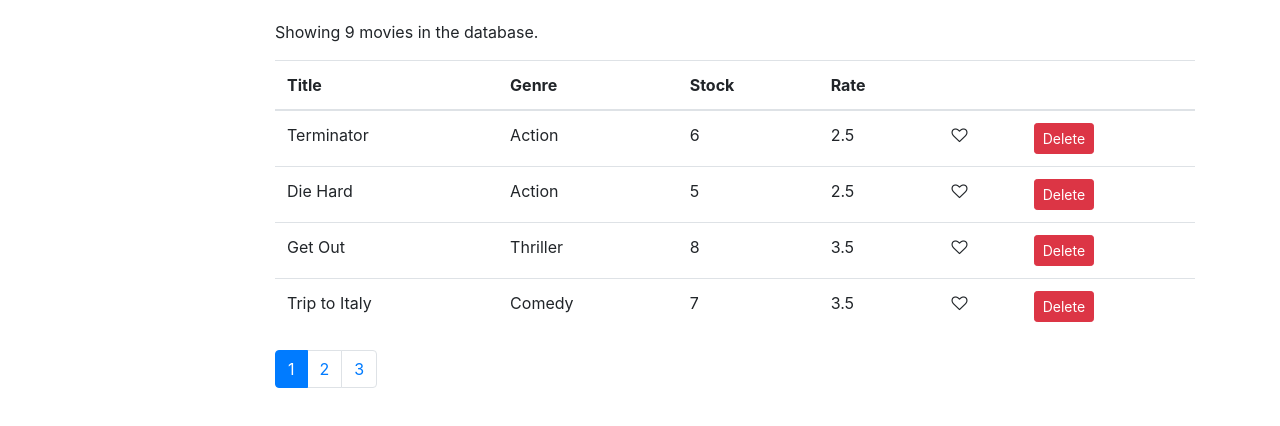
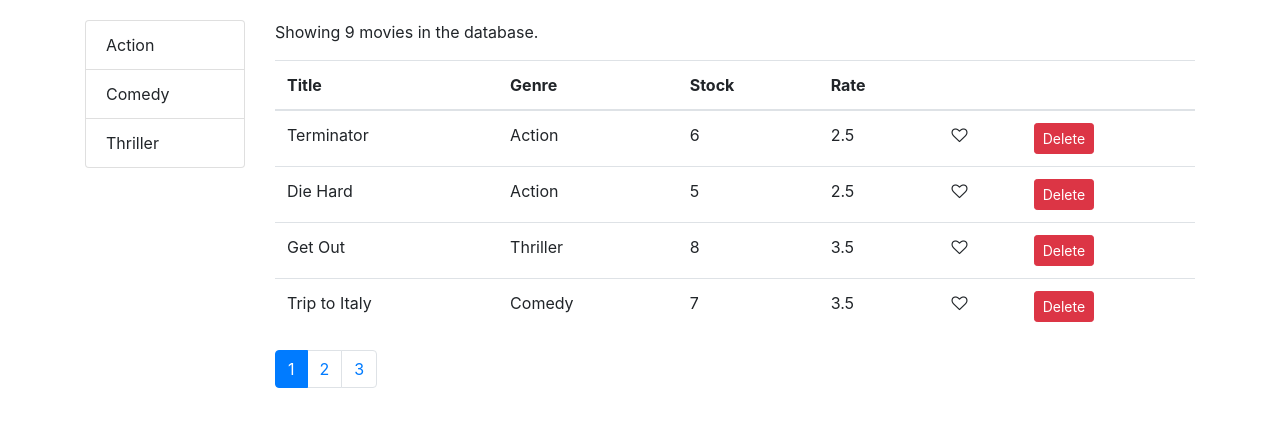
Before and after one commit to ShazadH/Vidly, a React (Create React App) app: page / in a window 1280 px wide. Shown: the top 426 px of the page. Built offline with nearby package versions, Linux system fonts and the light colour scheme.

Commit message:
10- Filtering- Displaying Items

```diff
--- a/src/components/common/listGroup.jsx
+++ b/src/components/common/listGroup.jsx
@@ -1,7 +1,22 @@
 import React from "react";
 
-const ListGroup = () => {
-  return null;
+const ListGroup = (props) => {
+    const { items, valueProperty, textProperty, onItemsSelect } = props;
+    console.log("items", items);
+
+    return (
+        <ul className="list-group">
+            {items.map((item) => (
+                <li
+                    key={item[valueProperty]}
+                    className="list-group-item"
+                    onClick={() => onItemsSelect(item[textProperty])}
+                >
+                    {item.name}
+                </li>
+            ))}
+        </ul>
+    );
 };
 
 export default ListGroup;
--- a/src/components/movies.jsx
+++ b/src/components/movies.jsx
@@ -38,6 +38,11 @@ class Movies extends Component {
 
     handleGenreSelect = (genre) => {
         console.log(genre);
+        console.log(this.state.movies);
+        const movies = this.state.movies.filter(
+            (movie) => movie.genre.name === genre
+        );
+        this.setState({ movies });
     };
 
     render() {
@@ -53,6 +58,8 @@ class Movies extends Component {
                 <div className="col-2">
                     <ListGroup
                         items={this.state.genres}
+                        valueProperty="_id"
+                        textProperty="name"
                         onItemsSelect={this.handleGenreSelect}
                     />
                 </div>
@@ -79,12 +86,16 @@ class Movies extends Component {
                                     <td>
                                         <Like
                                             liked={movie.liked}
-                      onClick={() => this.handleLike(movie)}
+                                            onClick={() =>
+                                                this.handleLike(movie)
+                                            }
                                         />
                                     </td>
                                     <td>
                                         <button
-                      onClick={() => this.handleDelete(movie)}
+                                            onClick={() =>
+                                                this.handleDelete(movie)
+                                            }
                                             className="btn btn-danger btn-sm"
                                         >
                                             Delete
--- a/src/services/fakeGenreService.js
+++ b/src/services/fakeGenreService.js
@@ -1,9 +1,9 @@
 export const genres = [
   { _id: "5b21ca3eeb7f6fbccd471818", name: "Action" },
   { _id: "5b21ca3eeb7f6fbccd471814", name: "Comedy" },
-  { _id: "5b21ca3eeb7f6fbccd471820", name: "Thriller" }
+  { _id: "5b21ca3eeb7f6fbccd471820", name: "Thriller" },
 ];
 
 export function getGenres() {
-  return genres.filter(g => g);
+  return genres.filter((g) => g);
 }
--- a/src/utils/paginate.js
+++ b/src/utils/paginate.js
@@ -1,8 +1,8 @@
 import _ from "lodash";
 
 export function paginate(items, pageNumber, pageSize) {
-  const startIndex = (pageNumber - 1) * pageSize;
-  return _(items).slice(startIndex).take(pageSize).value();
+    const startIndex = (pageNumber - 1) * pageSize;
+    return _(items).slice(startIndex).take(pageSize).value();
 
-  // value() return à array
+    // value() return à array
 }
```
Also changed, not shown: src/components/Hooks/Counter.jsx (added, +27 -0 lines). Lines whose indentation alone changed are shown as unchanged.
